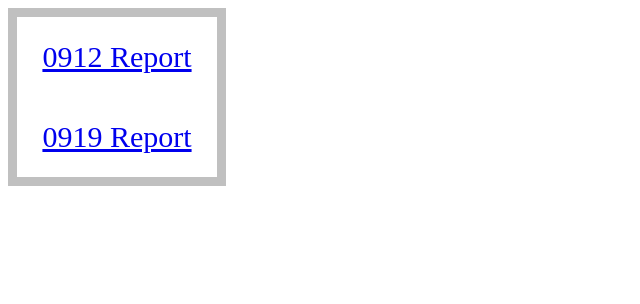
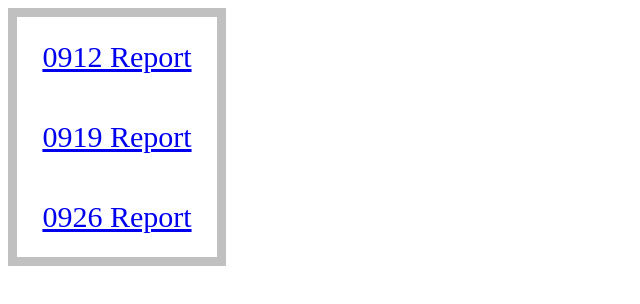
Before and after one commit to baesub/Tue_Report, a plain HTML site: page index.html in a window 1280 px wide. Shown: the whole page, without its empty margins (0-640 px from the left). Drawn offline with Linux system fonts and the light colour scheme; files that its build step writes are made by us from their sources.

Commit message:
Update index.html

```diff
--- a/index.html
+++ b/index.html
@@ -25,7 +25,7 @@
 
         <a href="0912/first_figma.html"> 0912 Report </a> <br>
         <a href="0919/sourcecode/index.html"> 0919 Report </a> <br>
-
+          <a href="0926/ch04_mportpolio/mintro.html"> 0926 Report </a> <br>
 
     </div>
 </body>
```
